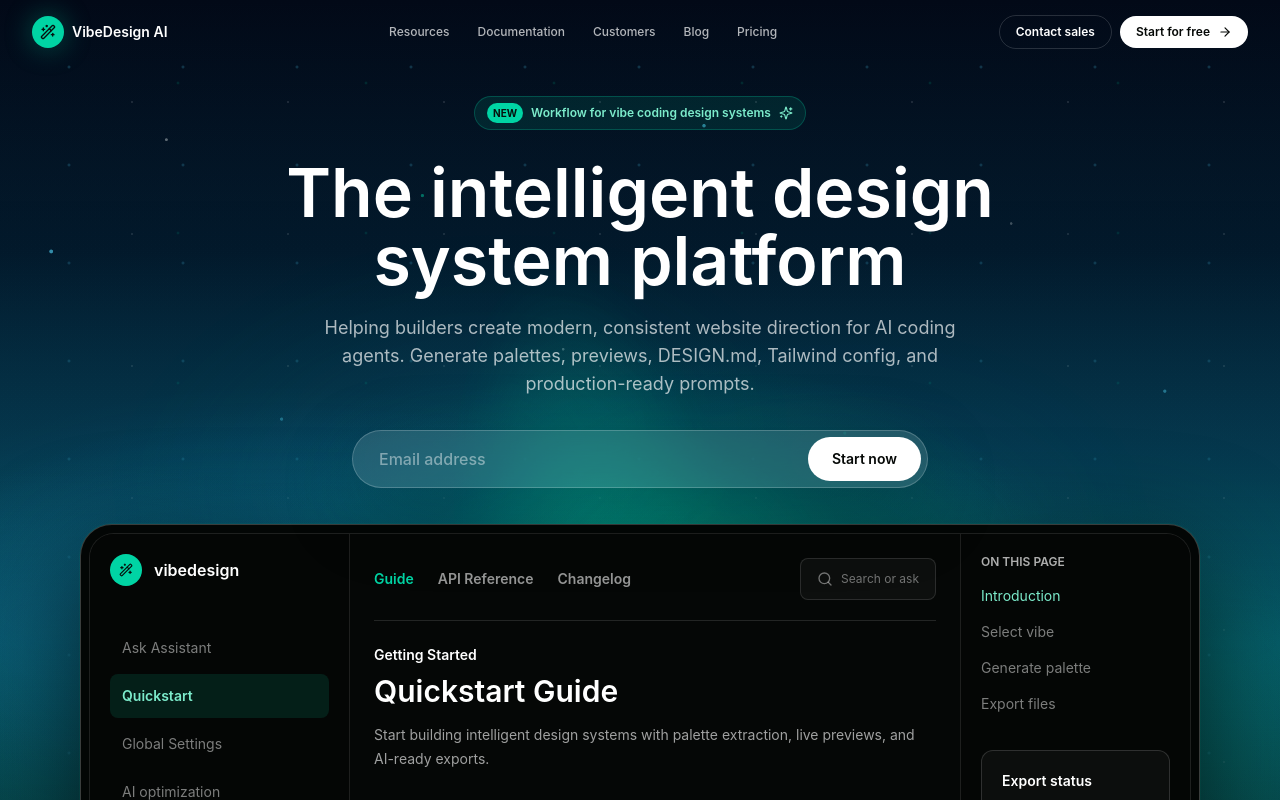
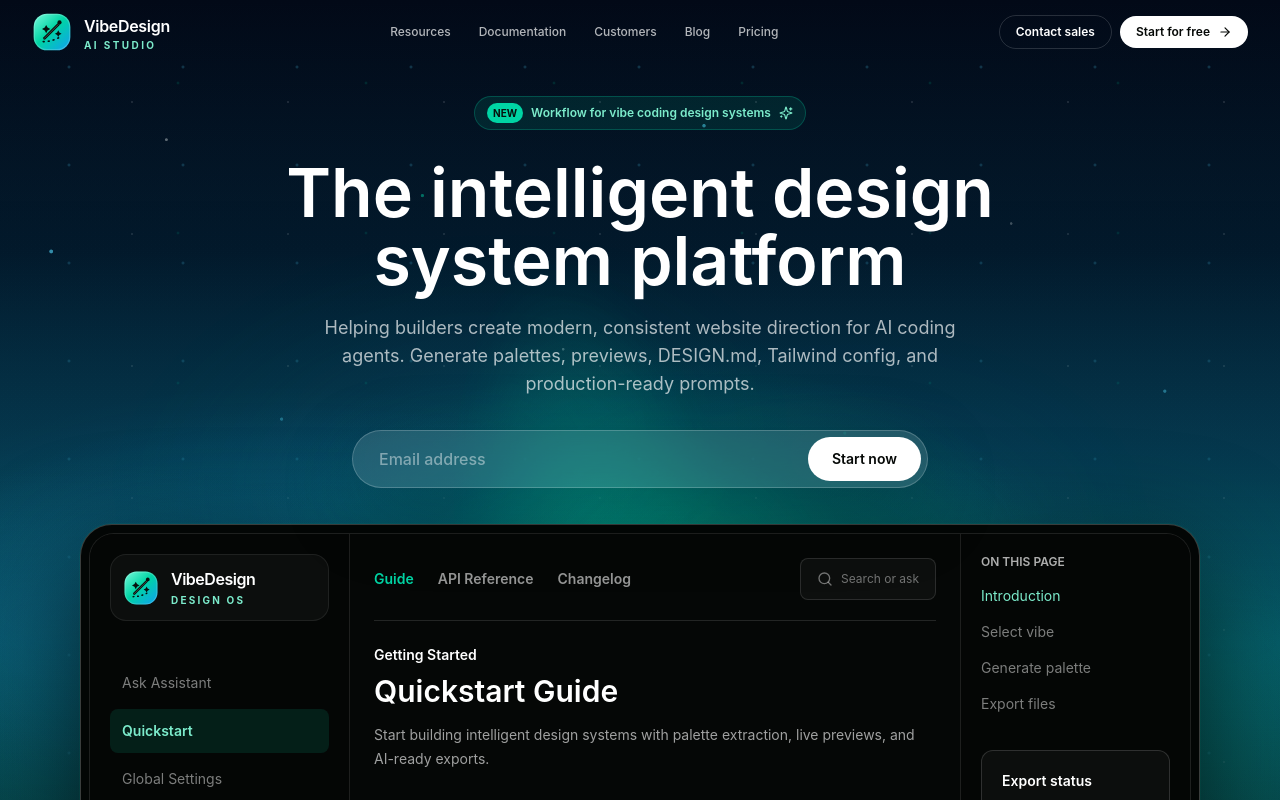
Before and after one commit to rhmatzeka/VibeDesignAI, a Next.js app: page / in a window 1280 px wide. Shown: the top 800 px of the page. Built offline with nearby package versions, Linux system fonts and the light colour scheme.

Commit message:
Improve landing page branding

```diff
--- a/components/LandingHeader.tsx
+++ b/components/LandingHeader.tsx
@@ -1,8 +1,9 @@
 "use client";
 
 import Link from "next/link";
-import { ArrowRight, Wand2 } from "lucide-react";
+import { ArrowRight } from "lucide-react";
 import { useEffect, useState } from "react";
+import { VibeDesignLogo } from "./VibeDesignLogo";
 
 const quickLinks = ["Resources", "Documentation", "Customers", "Blog", "Pricing"];
 
@@ -27,11 +28,12 @@ export function LandingHeader() {
   return (
     <header className={`fixed inset-x-0 top-0 z-50 border-b transition-colors duration-200 ${scrolled ? "border-white/10 bg-[#050806]" : "border-transparent bg-transparent"}`}>
       <div className="mx-auto flex h-16 max-w-7xl items-center justify-between px-4 sm:px-6 lg:px-8">
-        <Link href="/" className="flex items-center gap-2">
-          <span className="grid h-8 w-8 place-items-center rounded-full bg-[#00d4a4] text-[#06100d] shadow-[0_0_28px_rgba(0,212,164,0.36)]">
-            <Wand2 className="h-4 w-4" />
+        <Link href="/" className="group flex items-center gap-3" aria-label="VibeDesign AI home">
+          <VibeDesignLogo className="h-10 w-10 transition duration-300 group-hover:scale-105" />
+          <span className="leading-none">
+            <span className="block text-base font-semibold tracking-[-0.02em] text-white">VibeDesign</span>
+            <span className="mt-0.5 block text-[10px] font-bold uppercase tracking-[0.24em] text-[#7cebcb]">AI Studio</span>
           </span>
-          <span className="text-sm font-semibold text-white">VibeDesign AI</span>
         </Link>
 
         <nav className="hidden items-center gap-7 text-xs font-medium text-white/70 lg:flex">
--- a/components/LandingPage.tsx
+++ b/components/LandingPage.tsx
@@ -19,6 +19,7 @@ import {
   Zap
 } from "lucide-react";
 import { LandingHeader } from "./LandingHeader";
+import { VibeDesignLogo } from "./VibeDesignLogo";
 
 const featureCards = [
   {
@@ -292,11 +293,12 @@ export function LandingPage() {
       <footer className="border-t border-white/8 bg-[#050806] px-4 py-14 sm:px-6 lg:px-8">
         <div className="mx-auto max-w-6xl">
           <div className="flex flex-col gap-6 border-b border-white/8 pb-10 md:flex-row md:items-center md:justify-between">
-            <Link href="/" className="flex items-center gap-2">
-              <span className="grid h-8 w-8 place-items-center rounded-full bg-[#00d4a4] text-[#06100d]">
-                <Wand2 className="h-4 w-4" />
+            <Link href="/" className="flex items-center gap-3" aria-label="VibeDesign AI home">
+              <VibeDesignLogo className="h-10 w-10" />
+              <span>
+                <span className="block text-base font-semibold tracking-[-0.02em] text-white">VibeDesign</span>
+                <span className="mt-0.5 block text-[10px] font-bold uppercase tracking-[0.24em] text-[#7cebcb]">AI Studio</span>
               </span>
-              <span className="text-sm font-semibold text-white">VibeDesign AI</span>
             </Link>
             <div className="flex flex-wrap gap-5 text-sm text-white/48">
               <Link href="/studio" className="hover:text-white">Studio</Link>
@@ -371,11 +373,12 @@ function ProductMockup() {
     <div className="rounded-[2rem] border border-white/[0.22] bg-[#030605] p-2 shadow-[0_34px_110px_rgba(0,0,0,0.68),0_0_0_1px_rgba(0,212,164,0.08)]">
       <div className="grid min-h-[560px] overflow-hidden rounded-[1.55rem] border border-white/10 bg-[#050706] text-left lg:grid-cols-[260px_minmax(0,1fr)_230px]">
         <aside className="hidden border-r border-white/10 bg-[#040605] p-5 lg:block">
-          <div className="mb-10 flex items-center gap-3">
-            <span className="grid h-8 w-8 place-items-center rounded-full bg-[#00d4a4] text-[#06100d]">
-              <Wand2 className="h-3.5 w-3.5" />
-            </span>
-            <span className="text-base font-semibold text-white">vibedesign</span>
+          <div className="mb-10 flex items-center gap-3 rounded-2xl border border-white/8 bg-white/[0.035] p-3">
+            <VibeDesignLogo className="h-9 w-9 shrink-0" />
+            <div>
+              <span className="block text-base font-semibold tracking-[-0.03em] text-white">VibeDesign</span>
+              <span className="mt-0.5 block text-[10px] font-bold uppercase tracking-[0.22em] text-[#7cebcb]">Design OS</span>
+            </div>
           </div>
           {nav.map((item, index) => (
             <div key={item} className={`mt-1 rounded-lg px-3 py-3 text-sm ${index === 1 ? "bg-[#00d4a4]/12 font-semibold text-[#7cebcb]" : "text-white/48"}`}>
--- /dev/null
+++ b/components/VibeDesignLogo.tsx
@@ -0,0 +1,21 @@
+export function VibeDesignLogo({ className = "h-10 w-10" }: { className?: string }) {
+  return (
+    <svg className={className} viewBox="0 0 48 48" role="img" aria-label="VibeDesign AI logo" fill="none" xmlns="http://www.w3.org/2000/svg">
+      <rect x="2" y="2" width="44" height="44" rx="16" fill="url(#logo-bg)" />
+      <rect x="2.75" y="2.75" width="42.5" height="42.5" rx="15.25" stroke="white" strokeOpacity="0.18" strokeWidth="1.5" />
+      <path d="M15 31.5L31.5 15" stroke="#06100D" strokeWidth="3.25" strokeLinecap="round" />
+      <path d="M15 31.5L31.5 15" stroke="white" strokeOpacity="0.3" strokeWidth="1" strokeLinecap="round" />
+      <path d="M17 15.5L18.7 18.7L22 20.5L18.7 22.3L17 25.5L15.3 22.3L12 20.5L15.3 18.7L17 15.5Z" fill="#06100D" />
+      <path d="M31.5 22L32.8 24.5L35.5 26L32.8 27.5L31.5 30L30.2 27.5L27.5 26L30.2 24.5L31.5 22Z" fill="#06100D" />
+      <circle cx="33" cy="12.5" r="2.5" fill="#06100D" />
+      <path d="M13.5 35.5C21.5 35.5 29.2 33.1 35.5 28.7" stroke="#06100D" strokeWidth="2" strokeLinecap="round" strokeDasharray="1 5" />
+      <defs>
+        <linearGradient id="logo-bg" x1="6" y1="5" x2="43" y2="44" gradientUnits="userSpaceOnUse">
+          <stop stopColor="#64F4D2" />
+          <stop offset="0.45" stopColor="#00D4A4" />
+          <stop offset="1" stopColor="#0EA5E9" />
+        </linearGradient>
+      </defs>
+    </svg>
+  );
+}
```
